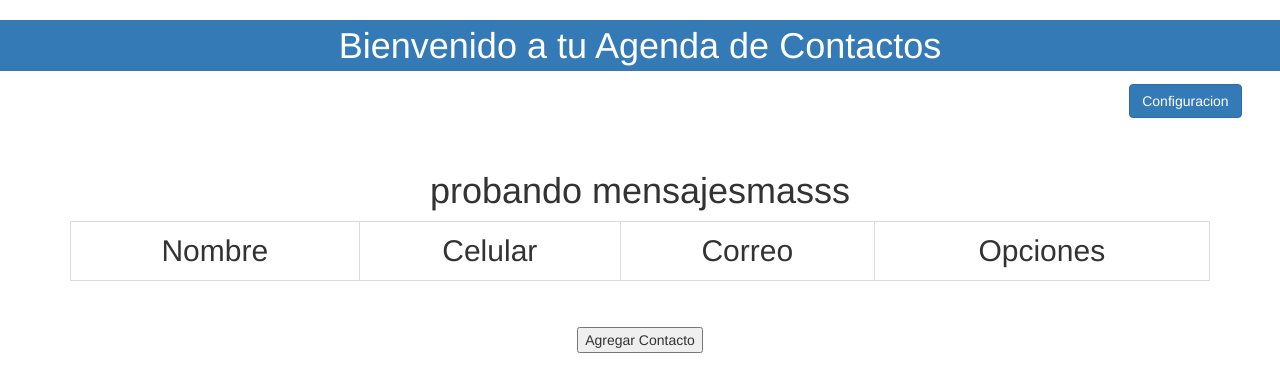
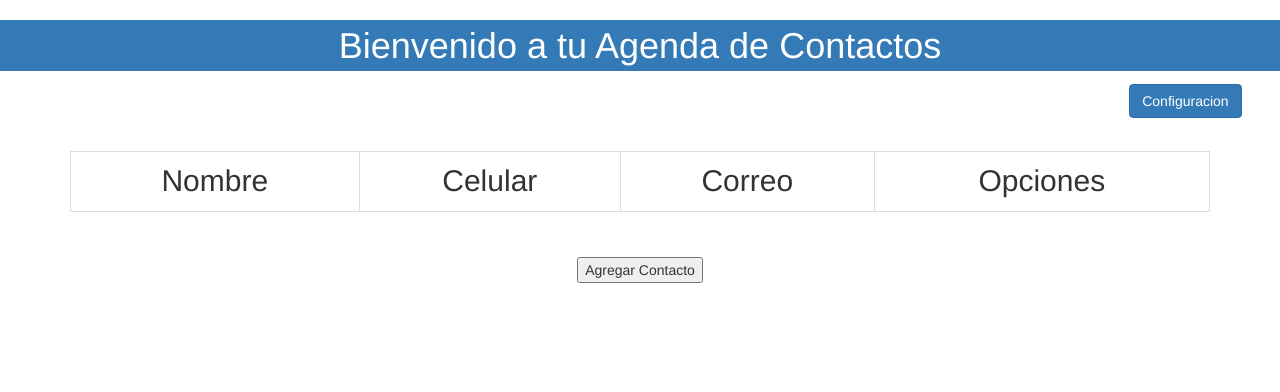
Before and after one commit to lshinigamyl/AgendaTelefonica_php, a PHP site: page / in a window 1280 px wide. Shown: the top 392 px of the page. Run offline with PHP 8.4, Linux system fonts and the light colour scheme; data that the repository does not hold is empty.

Commit message:
mas calmado

```diff
--- a/index.php
+++ b/index.php
@@ -24,7 +24,6 @@ include './System/Conexion.php';
         <br/>
         <h1 class="modal-title text-center h1 btn-primary">Bienvenido a tu Agenda de Contactos</h1><div id="config"><button class=" btn btn-primary">Configuracion</button></div>
         <br/>
-        <h1>probando mensajesmasss</h1>
         <div class="container" style="    padding-left: 15px; padding-right: 15px;">
             <table class="table table-hover table-bordered">
             <tr>
```
